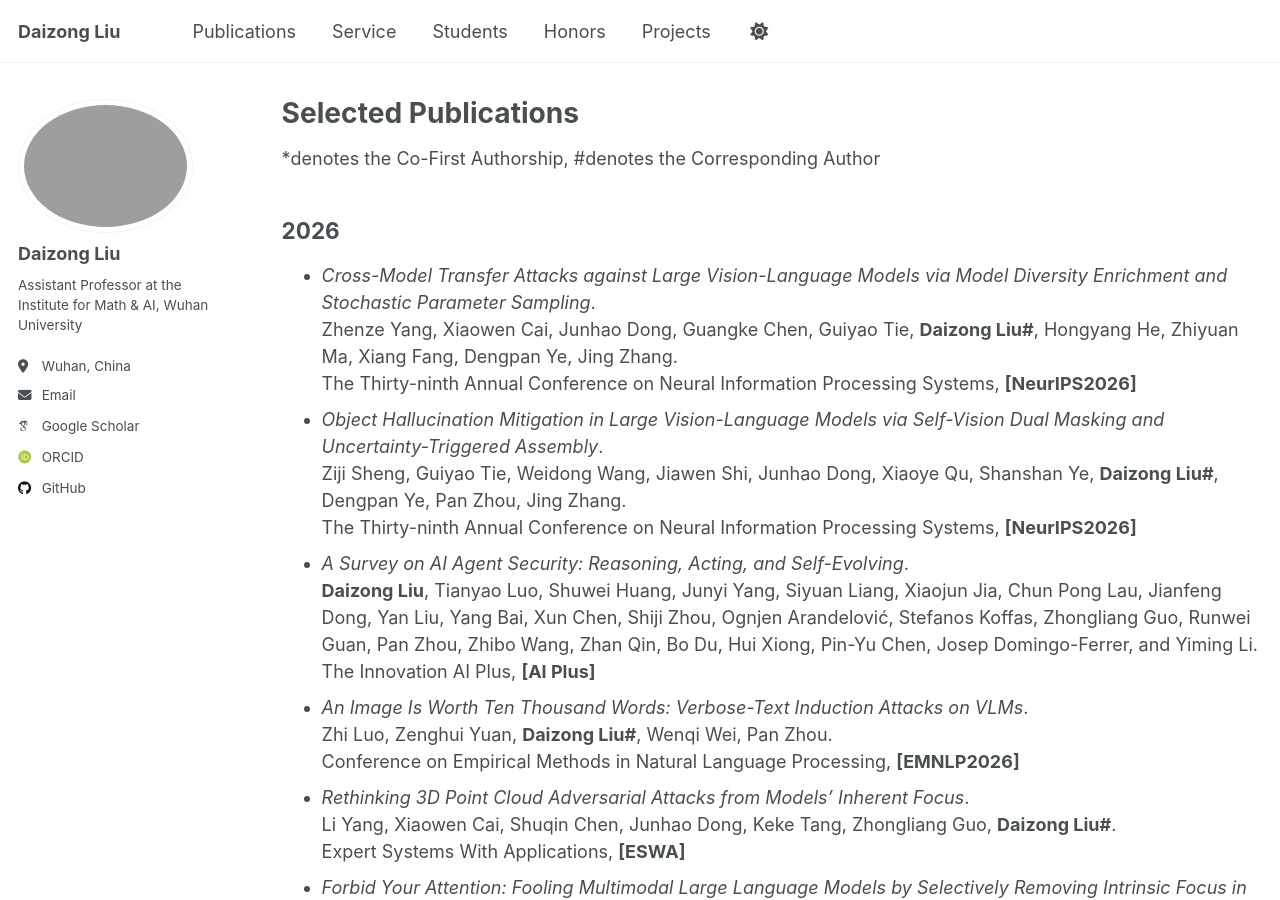
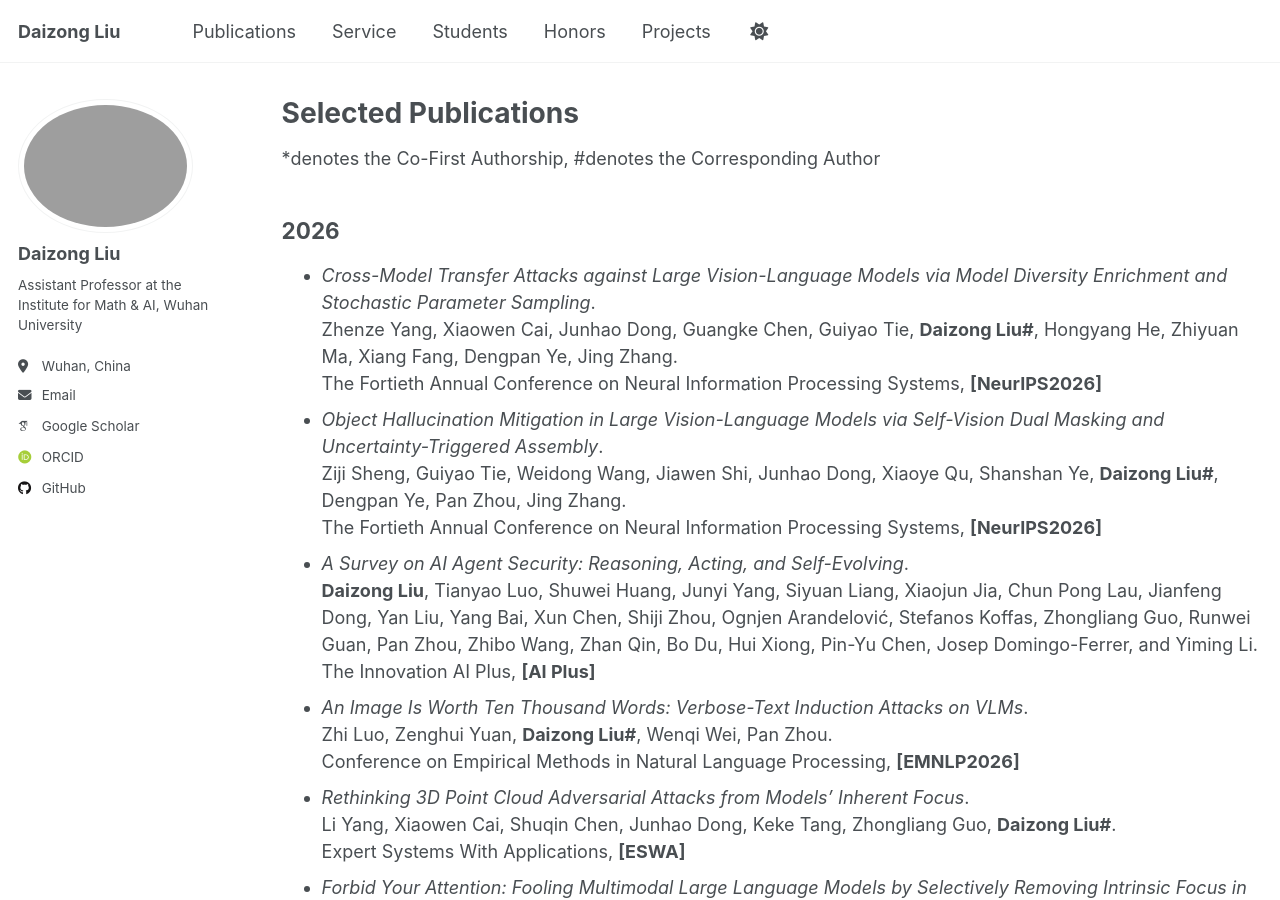
Before and after one commit to liudaizong/liudaizong.github.io, a Jekyll site: the page built from _pages/publications.md, in a window 1280 px wide and 900 px high. Built offline with Jekyll 4.4.1, drawn with Linux system fonts in a browser that asks for light colours; some web fonts are replaced.

Commit message:
Update publications.md

```diff
--- a/_pages/publications.md
+++ b/_pages/publications.md
@@ -7,8 +7,8 @@ author_profile: true
 *denotes the Co-First Authorship, #denotes the Corresponding Author
 
 ## 2026
-* *Cross-Model Transfer Attacks against Large Vision-Language Models via Model Diversity Enrichment and Stochastic Parameter Sampling*.<br/> Zhenze Yang, Xiaowen Cai, Junhao Dong, Guangke Chen, Guiyao Tie, **Daizong Liu#**, Hongyang He, Zhiyuan Ma, Xiang Fang, Dengpan Ye, Jing Zhang.<br/> The Thirty-ninth Annual Conference on Neural Information Processing Systems, **[NeurIPS2026]**
-* *Object Hallucination Mitigation in Large Vision-Language Models via Self-Vision Dual Masking and Uncertainty-Triggered Assembly*.<br/> Ziji Sheng, Guiyao Tie, Weidong Wang, Jiawen Shi, Junhao Dong, Xiaoye Qu, Shanshan Ye, **Daizong Liu#**, Dengpan Ye, Pan Zhou, Jing Zhang.<br/> The Thirty-ninth Annual Conference on Neural Information Processing Systems, **[NeurIPS2026]**
+* *Cross-Model Transfer Attacks against Large Vision-Language Models via Model Diversity Enrichment and Stochastic Parameter Sampling*.<br/> Zhenze Yang, Xiaowen Cai, Junhao Dong, Guangke Chen, Guiyao Tie, **Daizong Liu#**, Hongyang He, Zhiyuan Ma, Xiang Fang, Dengpan Ye, Jing Zhang.<br/> The Fortieth Annual Conference on Neural Information Processing Systems, **[NeurIPS2026]**
+* *Object Hallucination Mitigation in Large Vision-Language Models via Self-Vision Dual Masking and Uncertainty-Triggered Assembly*.<br/> Ziji Sheng, Guiyao Tie, Weidong Wang, Jiawen Shi, Junhao Dong, Xiaoye Qu, Shanshan Ye, **Daizong Liu#**, Dengpan Ye, Pan Zhou, Jing Zhang.<br/> The Fortieth Annual Conference on Neural Information Processing Systems, **[NeurIPS2026]**
 * *A Survey on AI Agent Security: Reasoning, Acting, and Self-Evolving*.<br/> **Daizong Liu**, Tianyao Luo, Shuwei Huang, Junyi Yang, Siyuan Liang, Xiaojun Jia, Chun Pong Lau, Jianfeng Dong, Yan Liu, Yang Bai, Xun Chen, Shiji Zhou, Ognjen Arandelović, Stefanos Koffas, Zhongliang Guo, Runwei Guan, Pan Zhou, Zhibo Wang, Zhan Qin, Bo Du, Hui Xiong, Pin-Yu Chen, Josep Domingo-Ferrer, and Yiming Li.<br/> The Innovation AI Plus, **[AI Plus]**
 * *An Image Is Worth Ten Thousand Words: Verbose-Text Induction Attacks on VLMs*.<br/> Zhi Luo, Zenghui Yuan, **Daizong Liu#**, Wenqi Wei, Pan Zhou.<br/> Conference on Empirical Methods in Natural Language Processing, **[EMNLP2026]**
 * *Rethinking 3D Point Cloud Adversarial Attacks from Models’ Inherent Focus*.<br/> Li Yang, Xiaowen Cai, Shuqin Chen, Junhao Dong, Keke Tang, Zhongliang Guo, **Daizong Liu#**.<br/> Expert Systems With Applications, **[ESWA]**
```
